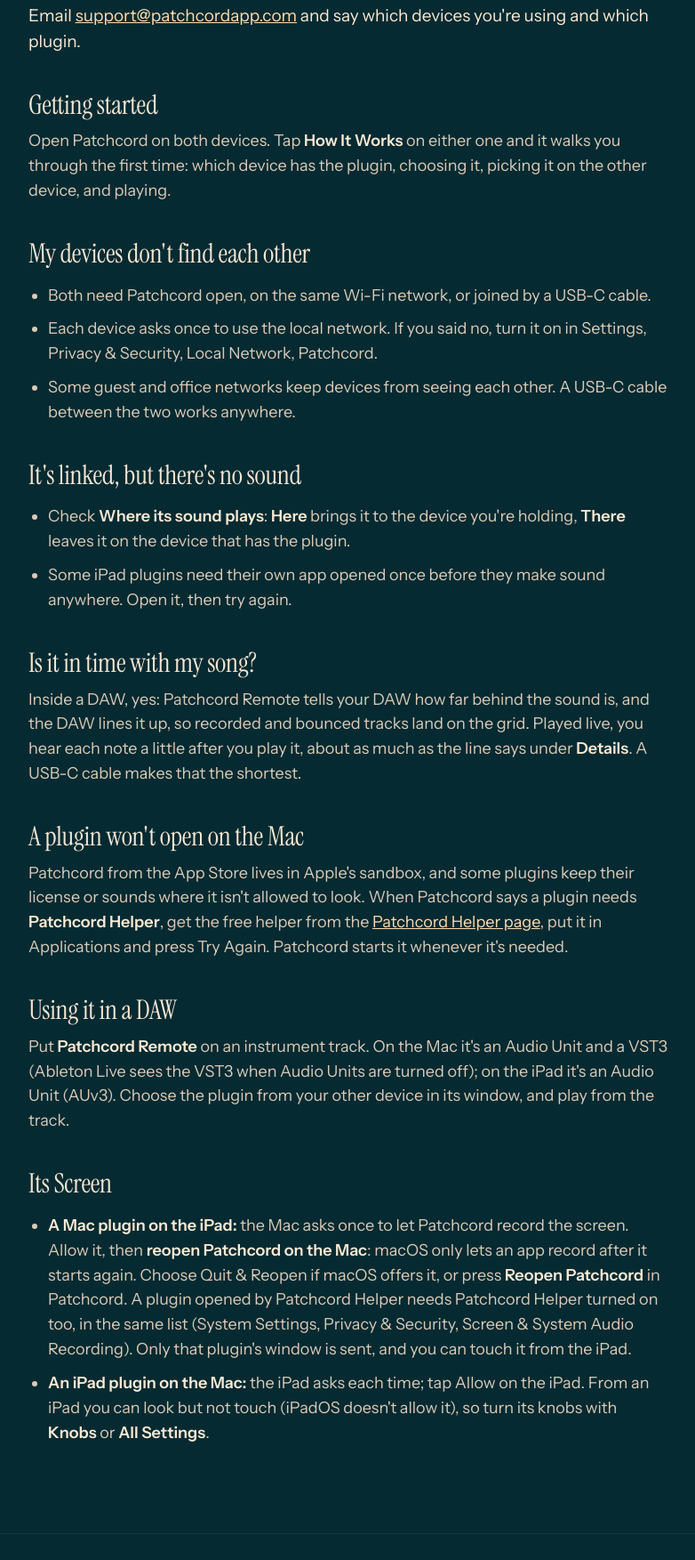
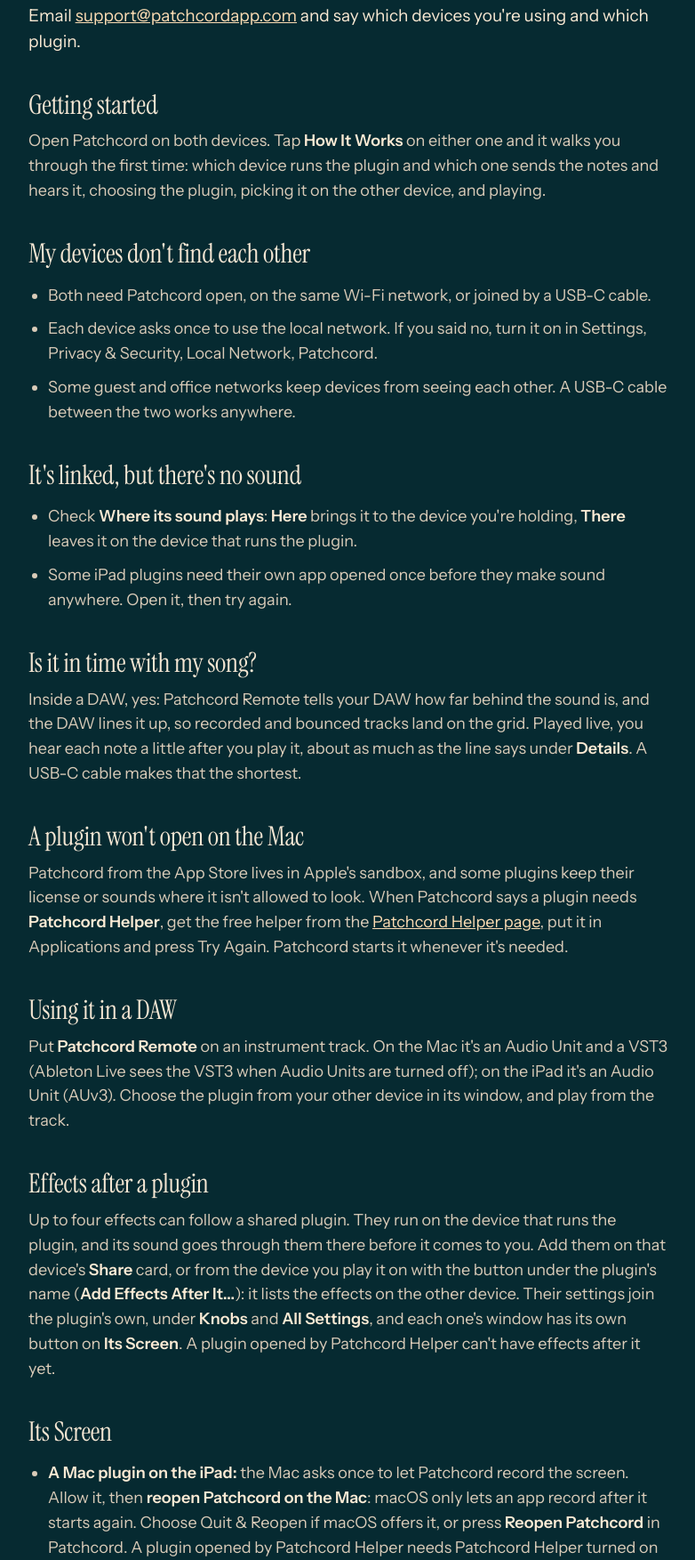
Before and after one commit to Eroxx/patchcord-website, a plain HTML site: page support.html in a window 1280 px wide. Shown: the part 279-2032 px from the top of the page at 89% size, without its empty margins (248-1030 px from the left). Drawn offline with Linux system fonts and the light colour scheme.

Commit message:
Chains from either device; plainer words for the two jobs

```diff
--- a/support.html
+++ b/support.html
@@ -4,7 +4,7 @@
 <meta charset="utf-8">
 <meta name="viewport" content="width=device-width, initial-scale=1">
 <title>Patchcord: Support</title>
-<meta name="description" content="Help with Patchcord: getting two devices linked, sound, timing, plugins in your DAW, and Its Screen.">
+<meta name="description" content="Help with Patchcord: getting two devices linked, sound, timing, plugins in your DAW, effects after a plugin, and Its Screen.">
 <meta name="theme-color" content="#062A31">
 <link rel="icon" href="img/icon.svg" type="image/svg+xml">
 <link rel="apple-touch-icon" href="apple-touch-icon.png">
@@ -24,7 +24,7 @@
   <p class="contact" data-email-line hidden>Email <a data-email href="#"></a> and say which devices you're using and which plugin.</p>
 
   <h2>Getting started</h2>
-  <p>Open Patchcord on both devices. Tap <b>How It Works</b> on either one and it walks you through the first time: which device has the plugin, choosing it, picking it on the other device, and playing.</p>
+  <p>Open Patchcord on both devices. Tap <b>How It Works</b> on either one and it walks you through the first time: which device runs the plugin and which one sends the notes and hears it, choosing the plugin, picking it on the other device, and playing.</p>
 
   <h2>My devices don't find each other</h2>
   <ul>
@@ -35,7 +35,7 @@
 
   <h2>It's linked, but there's no sound</h2>
   <ul>
-    <li>Check <b>Where its sound plays</b>: <b>Here</b> brings it to the device you're holding, <b>There</b> leaves it on the device that has the plugin.</li>
+    <li>Check <b>Where its sound plays</b>: <b>Here</b> brings it to the device you're holding, <b>There</b> leaves it on the device that runs the plugin.</li>
     <li>Some iPad plugins need their own app opened once before they make sound anywhere. Open it, then try again.</li>
   </ul>
 
@@ -47,6 +47,9 @@
 
   <h2>Using it in a DAW</h2>
   <p>Put <b>Patchcord Remote</b> on an instrument track. On the Mac it's an Audio Unit and a VST3 (Ableton Live sees the VST3 when Audio Units are turned off); on the iPad it's an Audio Unit (AUv3). Choose the plugin from your other device in its window, and play from the track.</p>
+
+  <h2>Effects after a plugin</h2>
+  <p>Up to four effects can follow a shared plugin. They run on the device that runs the plugin, and its sound goes through them there before it comes to you. Add them on that device's <b>Share</b> card, or from the device you play it on with the button under the plugin's name (<b>Add Effects After It...</b>): it lists the effects on the other device. Their settings join the plugin's own, under <b>Knobs</b> and <b>All Settings</b>, and each one's window has its own button on <b>Its Screen</b>. A plugin opened by Patchcord Helper can't have effects after it yet.</p>
 
   <h2>Its Screen</h2>
   <ul>
```
Also changed, not shown: index.html (+4 -4 lines).
